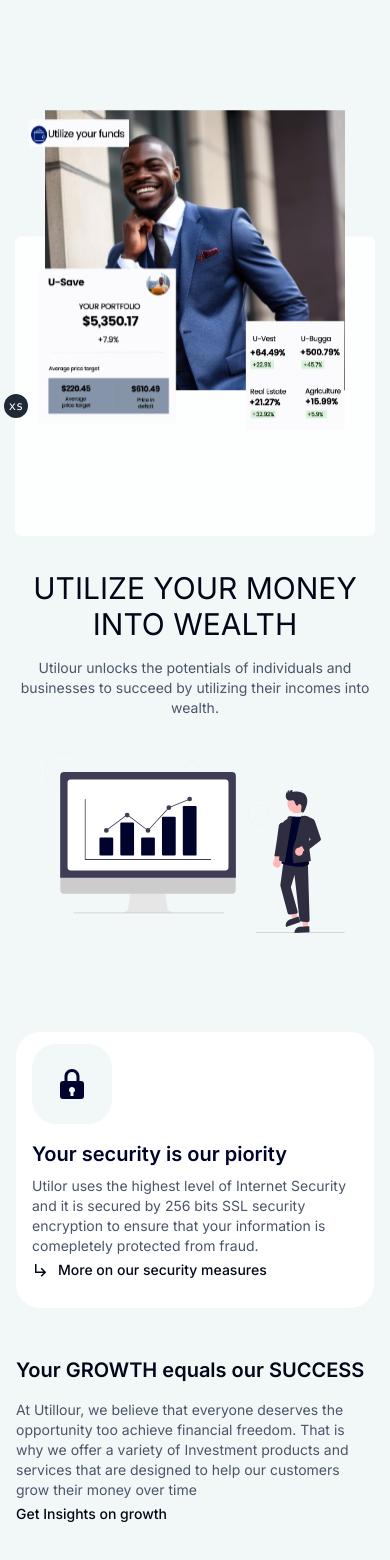
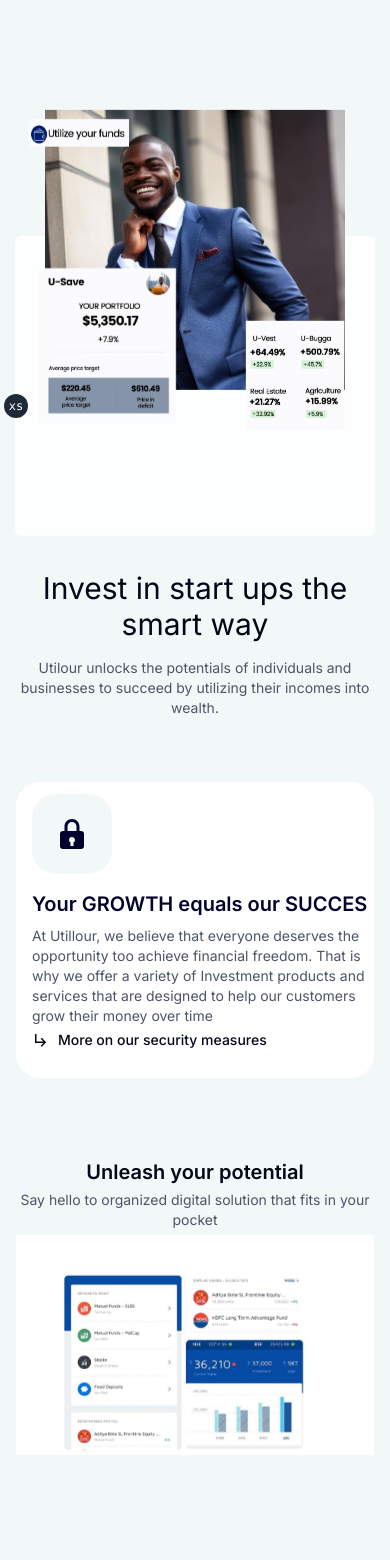
Before and after one commit to OlusanyaAyomide/utilour, a Next.js app: page / in a window 390 px wide. Shown: the part 422-1982 px from the top of the page. Built offline with nearby package versions, Linux system fonts and the light colour scheme.

Commit message:
'inage-check'

```diff
--- a/app/(guestroute)/page.tsx
+++ b/app/(guestroute)/page.tsx
@@ -1,5 +1,6 @@
 import Hero from '@/components/landing/home/Hero'
 import Security from '@/components/landing/home/Security'
+import Unleash from '@/components/landing/home/Unleash'
 import Utilize from '@/components/landing/home/Utilize'
 import React from 'react'
 
@@ -9,6 +10,7 @@ export default function Home() {
       <Hero/>
       <Utilize/>
       <Security/>
+      <Unleash/>
     </div>
   )
 }
--- a/components/landing/home/Security.tsx
+++ b/components/landing/home/Security.tsx
@@ -21,11 +21,6 @@ export default function Security() {
                 </h1>
             </div>
         </TriggerView>
-        <TriggerView className='opacity-0 mt-12' active='animate-fadeinView opacity-100'>
-            <h1 className="header mb-4">{Typography.growthHeader}</h1>
-            <h1 className="text-shade">{Typography.growthContent}</h1>
-            <h1 className='mt-1 font-medium'>Get Insights on growth</h1>
-        </TriggerView>
     </div>
 
   )
--- /dev/null
+++ b/components/landing/home/Unleash.tsx
@@ -0,0 +1,15 @@
+import { Typography } from '@/utils/constants'
+import Image from 'next/image'
+import React from 'react'
+
+export default function Unleash() {
+  return (
+    <div className='mt-20'>
+        <h1 className="header text-center mt-3 mb-1">{Typography.unleashHeader}</h1>
+        <h1 className="text-shade text-center">{Typography.unleashBase}</h1>
+        <div className="mx-auto max-w-[600px]  relative h-[230px] sm:h-[400px]">
+            <Image src={'/trial.jpg'} alt='utilor-image' fill className='object-contain h-full w-full' />
+        </div>
+    </div>
+  )
+}
--- a/components/landing/home/Utilize.tsx
+++ b/components/landing/home/Utilize.tsx
@@ -10,11 +10,11 @@ export default function Utilize() {
             <h1 className='max-xs:text-2xl md:text-4xl lg:text-5xl max-sm:text-3xl hero-text max-md:text-center my-4'>{Typography.utilizeHeader}</h1>
             <h1 className="text-shade md:mb-12  text-sm max-md:text-center">{Typography.utlizeContent}</h1>
         </div>
-        <div className="w-full md:w-5/12 md:pl-2">
+        {/* <div className="w-full md:w-5/12 md:pl-2">
             <div className="max-w-[260px] xs:max-w-[300px] relative sm:max-w-[340px] h-[250px] mx-auto">
                 <Image src={'/invest.svg'} className='object-contain' alt='grow-graph' fill/>
             </div>
-        </div>
+        </div> */}
     </TriggerView>
   )
 }
--- a/package.json
+++ b/package.json
@@ -15,8 +15,9 @@
     "@radix-ui/react-slot": "^1.0.2",
     "class-variance-authority": "^0.7.0",
     "clsx": "^2.0.0",
+    "create-next-app": "^14.0.0",
     "lucide-react": "^0.288.0",
-    "next": "13.5.6",
+    "next": "^14.0.0",
     "react": "^18",
     "react-dom": "^18",
     "react-icons": "^4.11.0",
--- a/tailwind.config.js
+++ b/tailwind.config.js
@@ -86,8 +86,18 @@ module.exports = {
             opacity:1
           },
         },
+        fadeUp1:{
+          "0%,20%":{
+            transform:"translateY(160px)",
+            opacity:0
+          },
+          "100%":{
+            transform:"translateY(0px)",
+            opacity:1
+          },
+        },
         fadeUpDelay:{
-          "0% , 50%":{
+          "0% , 60%":{
             transform:"translateY(160px)",
             opacity:0
           },
@@ -154,11 +164,12 @@ module.exports = {
         "accordion-down": "accordion-down 0.2s ease-out",
         "accordion-up": "accordion-up 0.2s ease-out",
         fadeUp:"fadeup 0.5s linear 1",
-        fadeUpDelay:"fadeUpDelay 0.8s linear 1",
-        popinDelay:"popinDelay 1s linear 1",
-        fadeUpDelay1:"fadeUpDelay1 1.4s linear 1",
-        fadeUpDelay2:"fadeUpDelay1 2s linear 1",
-        fadeUpDelay3:"fadeUpDelay1 2.4s linear 1",
+        fadeUphero:"fadeUp1 1s linear infinite",
+        fadeUpDelay:"fadeUpDelay 1.2s linear 1",
+        popinDelay:"popinDelay 1.4s linear 1",
+        fadeUpDelay1:"fadeUpDelay1 1.8s linear 1",
+        fadeUpDelay2:"fadeUpDelay1 2.2s linear 1",
+        fadeUpDelay3:"fadeUpDelay1 2.6s linear 1",
         custombounce:"customBounce 8s linear infinite",
         fadeinView:"fadeup 0.75s linear 1"
       },
--- a/utils/constants.ts
+++ b/utils/constants.ts
@@ -25,14 +25,16 @@ export const headerLinks = [
   ];
 
 export const Typography={
-    hero:"Invest in start ups the smart way",
+    hero:"Utilize Your Money Into Wealth",
     heroContent:"Invest in start ups is a great way to get exposure to new and innovative business, Our online platorm makes it easy to invest in startups and reap the reward",
     heroTag:"Talk about future growth",
-    utilizeHeader:"UTILIZE YOUR MONEY INTO WEALTH",
+    utilizeHeader:"Invest in start ups the smart way",
     utlizeContent:"Utilour unlocks the potentials of individuals and businesses to succeed by utilizing their incomes into wealth.",
-    securityHeader:"Your security is our piority",
-    securityContent:"Utilor uses the highest level of Internet Security and it is secured by 256 bits SSL security encryption to ensure that your information is comepletely protected from fraud." ,
+    securityHeader:"Your GROWTH equals our SUCCES",
+    securityContent:"At Utillour, we believe that everyone deserves the opportunity too achieve financial freedom. That is why we offer a variety of Investment products and services that are designed to help our customers grow their money over time" ,
     securityFooter:"More on our security measures",
     growthHeader:"Your GROWTH equals our SUCCESS",
-    growthContent:"At Utillour, we believe that everyone deserves the opportunity too achieve financial freedom. That is why we offer a variety of Investment products and services that are designed to help our customers grow their money over time"
+    growthContent:"At Utillour, we believe that everyone deserves the opportunity too achieve financial freedom. That is why we offer a variety of Investment products and services that are designed to help our customers grow their money over time",
+    unleashHeader:"Unleash your potential",
+    unleashBase:"Say hello to organized digital solution that fits in your pocket"
 }
```
Also changed, not shown: public/trial.jpg (added), 1 other file (tests, documents, lock files or other folders).
